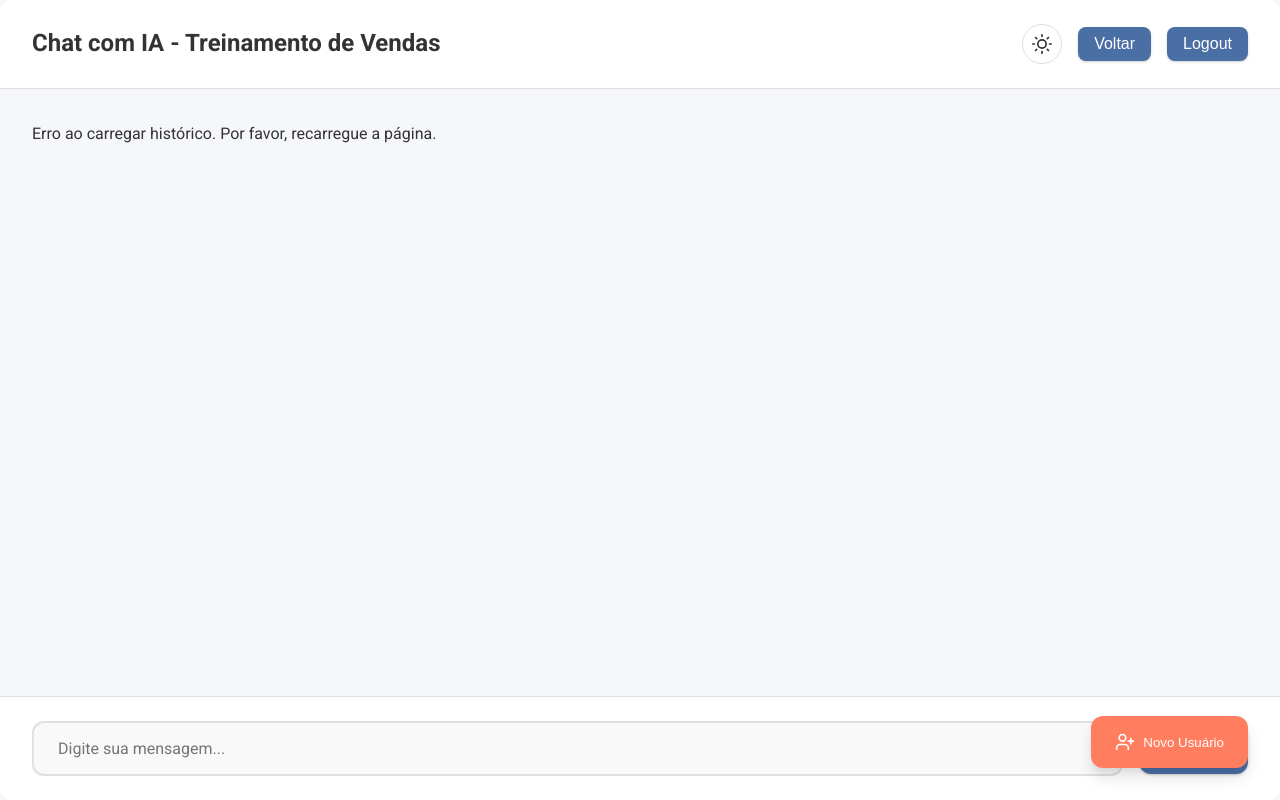
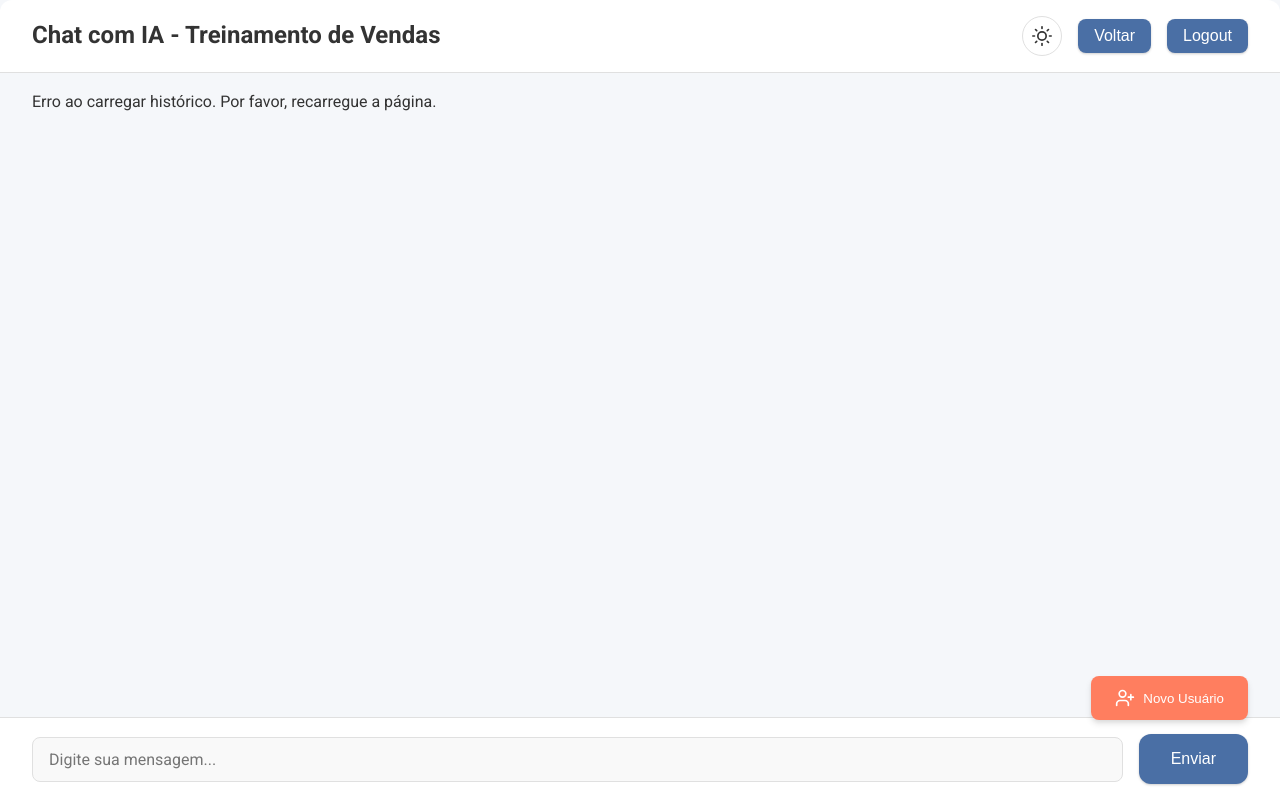
Before and after one commit to renansilva42/vendedor-smart, a Flask app: template app/templates/chat.html in a window 1280 px wide. Run offline with Flask 3, Linux system fonts and the light colour scheme; the template is opened without the code that fills it, so the values that code supplies are empty; parts of the project's set-up code (start-up, migrations or seed data) failed here and were passed over.

Commit message:
ajustado estilos do chat.html

```diff
--- a/app/static/css/style.css
+++ b/app/static/css/style.css
@@ -241,19 +241,19 @@
 #chat-container {
   flex: 1;
   overflow-y: auto;
-  padding: 2rem;
+  padding: 1rem 2rem;
   background-color: var(--bg-color);
+  margin-bottom: 0; /* Adicionado */
 }
 
 #user-input {
   flex: 1;
-  padding: 1rem 1.5rem;
-  border: 2px solid var(--border-color);
-  border-radius: var(--border-radius-lg);
+  padding: 0.75rem 1rem;
+  border: 1px solid var(--border-color);
+  border-radius: var(--border-radius-md);
   background-color: var(--input-bg-color);
   color: var(--text-color);
-  font-size: 1rem;
-  transition: all var(--transition-speed);
+  font-size: var(--font-size-md);
 }
 
 
@@ -282,20 +282,18 @@
 
 #new-user-btn {
   position: fixed;
-  bottom: 2rem;
+  bottom: 5rem; /* Alterado de 2rem para 5rem */
   right: 2rem;
+  padding: 0.75rem 1.5rem;
+  background-color: var(--accent-color);
+  color: white;
+  border: none;
+  border-radius: var(--border-radius-md);
   display: flex;
   align-items: center;
   gap: 0.5rem;
-  padding: 1rem 1.5rem;
-  background-color: var(--accent-color);
-  color: white;
-  border: none;
-  border-radius: var(--border-radius-lg);
-  font-weight: 500;
-  cursor: pointer;
-  box-shadow: var(--shadow-lg);
-  transition: all var(--transition-speed);
+  box-shadow: var(--shadow-md);
+  z-index: 1000; /* Adicionado */
 }
 
 #new-user-btn:hover {
@@ -309,13 +307,14 @@
 }
 
 .input-container {
-  padding: 1.5rem 2rem;
+  position: sticky; /* Adicionado */
+  bottom: 0; /* Adicionado */
   background-color: var(--card-bg-color);
+  padding: 1rem 2rem;
   border-top: 1px solid var(--border-color);
   display: flex;
   gap: 1rem;
   align-items: center;
-  border-radius: 0 0 var(--border-radius-lg) var(--border-radius-lg);
 }
 
 .nav {
@@ -437,23 +436,26 @@
 
 .chat-container {
   max-width: 1200px;
-  margin: 20px auto;
+  margin: 0 auto; /* Alterado de 20px auto para 0 auto */
+  height: 100vh; /* Alterado de calc(100vh - 40px) para 100vh */
   background-color: var(--card-bg-color);
   border-radius: var(--border-radius-lg);
   box-shadow: var(--shadow-lg);
-  height: calc(100vh - 40px);
   display: flex;
   flex-direction: column;
 }
 
 .chat-header {
-  padding: 1.5rem 2rem;
+  padding: 1rem 2rem;
   border-bottom: 1px solid var(--border-color);
+  position: sticky;
   display: flex;
   justify-content: space-between;
   align-items: center;
   background-color: var(--card-bg-color);
   border-radius: var(--border-radius-lg) var(--border-radius-lg) 0 0;
+  top: 0;
+  z-index: 100;
 }
 
 .chat-header h1 {
```
Also changed, not shown: other parts of app/static/css/style.css (+29 -15 lines).
